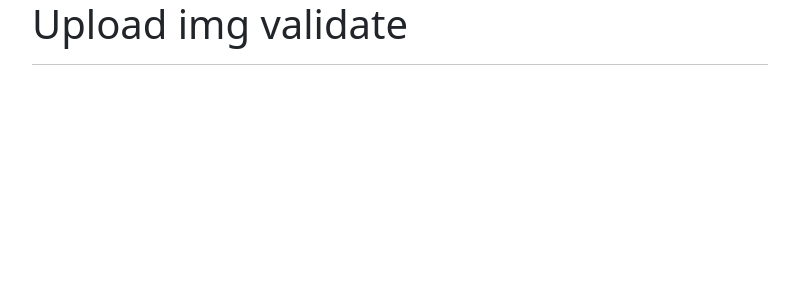
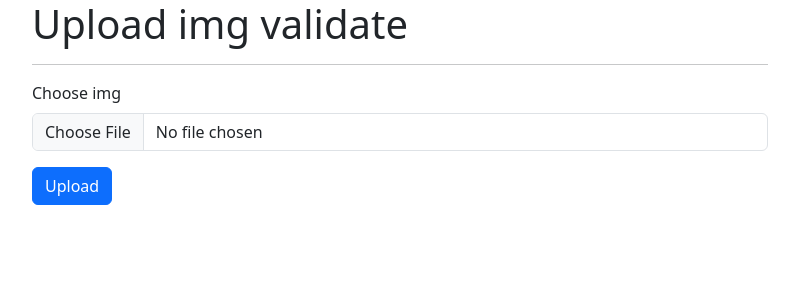
Before and after one commit to AbdelrhmanMohamed2/upload_img_validations, a PHP site: page / in a window 1280 px wide. Shown: the top 300 px of the page, without its empty margins (50-849 px from the left). Run offline with PHP 8.4, Linux system fonts and the light colour scheme.

Commit message:
add the form

```diff
--- a/index.php
+++ b/index.php
@@ -14,6 +14,15 @@
             <div class="col-8">
                 <h1>Upload img validate</h1>
                 <hr>
+                <form method="POST" action="handlers/store.php" enctype="multipart/form-data">
+
+                    <div class="mb-3">
+                        <label for="img" class="form-label">Choose img</label>
+                        <input type="file" class="form-control" name="img" id="img">
+                    </div>
+
+                    <button type="submit" class="btn btn-primary">Upload</button>
+                </form>
             </div>
         </div>
     </div>
```
